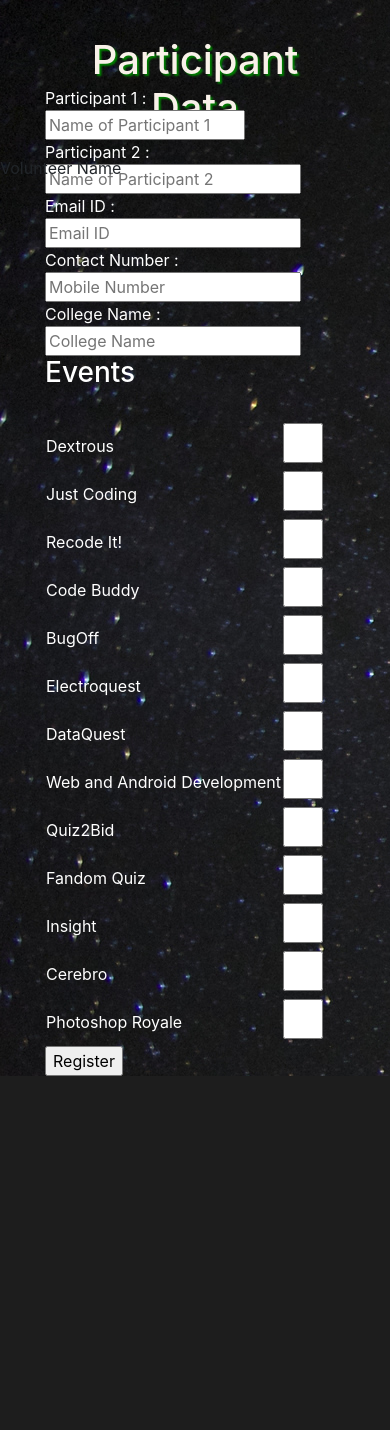
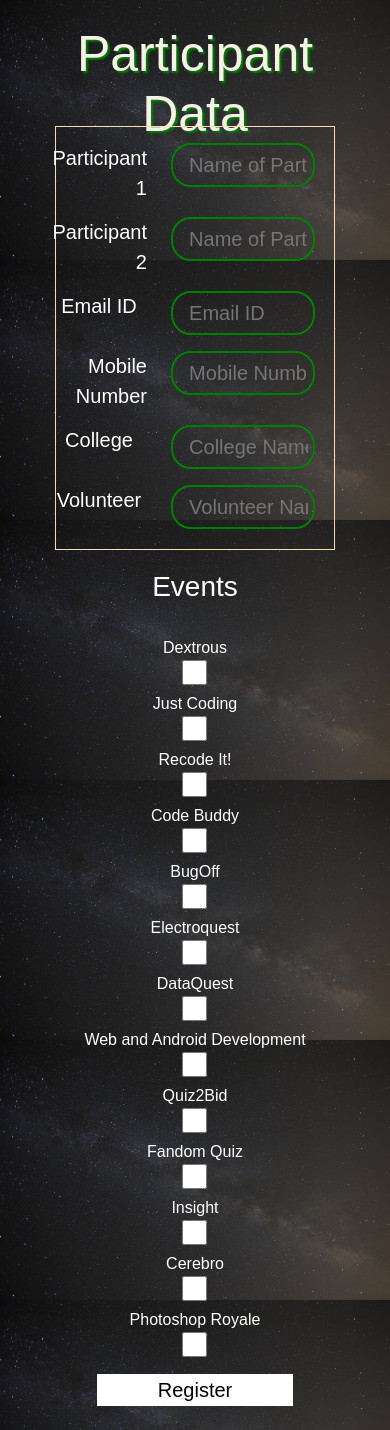
Before and after one commit to pranav7557/event_management, a Django app: page /register/ in a window 390 px wide. Before the commit the page ends 1076 px from the top, so only its background shows below. Run offline with Django 3.2, Linux system fonts and the light colour scheme; some libraries are stand-ins or nearby versions.

Commit message:
Deploying

```diff
--- a/pasc/urls.py
+++ b/pasc/urls.py
@@ -29,5 +29,6 @@ urlpatterns = [
     path('data', data),
     path('att', update_att),
     path('add_data', add_data),
-    path('menu',menu,name="menu"),
+    path('menu',menu, name="menu"),
+    path('login',signIn ,name="login"),
 ]
--- a/pasc/views.py
+++ b/pasc/views.py
@@ -227,9 +227,11 @@ def add_data(request):
         'id': random2,
         'contact': cont,
         'collegeName': college,
+        'volunteer':vol,
     }
 
-    db.collection(u'Combined').document(random1).set(d1)
+    print(d1)
+    #db.collection(u'Combined').document(random1).set(d1)
 
     d2 = {
         'participant1': name1,
@@ -238,6 +240,8 @@ def add_data(request):
         'id': random2,
         'contact': cont,
         'collegeName': college,
+        'score':'0',
+        'volunteer':vol,
     }
 
     for y in x:
@@ -245,6 +249,7 @@ def add_data(request):
                           for n in range(20)])
         print(y)
         print(random3)
-        db.collection(y).document(random3).set(d2)
+        print(d2)
+        #db.collection(y).document(random3).set(d2)
 
     return render(request, "page3.html",{"id":random2})
--- a/static/new_reg.css
+++ b/static/new_reg.css
@@ -4,8 +4,12 @@ body {
     background: #252525;
     font-family: sans-serif;
     background-image: url("bg.jpg");
-    height: 100vw;
-    width: 100vw;
+    /* background-image: url("arccreactor.png"); */
+    background-size: cover;
+    height: 100%;
+    width: 100%;
+    overflow-x: hidden;
+    overflow-y: auto;
   }
 
   .main-title {
@@ -19,12 +23,25 @@ body {
     left: 50%;
     -webkit-transform: translate3d(-50%, -50%, 0);
     transform: translate3d(-50%, -50%, 0);
+    font-size: 50px;
  }
+
+ .column1 {
+  float: left;
+  width: 50%;
+}
+
+/* Clear floats after the columns */
+.row1:after {
+  content: "";
+  display: table;
+  clear: both;
+}
 
  form{
     margin-top: 130px;
     border-radius:20px  20px 0 0 ;
-    background: transparent;
+    background:transparent;
     color:white;
     position: absolute;
     width: 300px;
@@ -32,8 +49,100 @@ body {
     top:50%;
     left:50%;
     transform: translate(-50%, -50%);
+    /* opacity: 0%; */
+  }
+
+  .general{
+    border: 1px solid wheat;
+    padding: 10px 10px 10px 10px;
+    width: 100%;
+  }
+  label{
+    font-size: 20px;
+    text-align: right;
+  }
+  .col-25 {
+    float: left;
+    width: 33.33%;
+    margin-top: 6px;
+  }
+
+  .col-75 {
+    float: left;
+    width: 66.66%;
+    margin-top: 6px;
+  }
+
+  /* Clear floats after the columns */
+  .row:after {
+    content: "";
+    display: table;
+    clear: both;
   }
   input.events{
-      width: 40px;
-      height: 40px;
+      width: 25px;
+      height: 25px;
+      padding-top:2px;
+      padding-bottom: 2px;
+      cursor: pointer;
   }
+
+  input[type="text"],
+  [type="email"],
+  [type="tel"]{
+    margin-bottom: 5px;
+    width: 75%;
+    padding: 5px 5px 5px 5px;
+    background: transparent;
+    border: 2px solid green ;
+    color: whitesmoke;
+    font-size: 20px;
+    margin-bottom: 10px;
+    text-align: left;
+    border-radius: 20px;
+
+    -webkit-transition: width .35s ease-in-out;
+    transition: width .35s ease-in-out;
+  }
+
+  input[type="submit"]{
+    background-color: white;
+    color: black;
+    border: none;
+    text-align: center;
+    display: inline-block;
+    font-size: 20px;
+    width: 70%;
+    margin-top: 100px;
+  }
+
+  input[type="text"]:hover,
+  [type="email"]:hover,
+  [type="tel"]:hover{
+    margin-bottom: 5px;
+    border-radius: 20px;
+    background: transparent;
+    border: 2px solid lightblue;
+    /* transform: scaleX(1.1); */
+    color: whitesmoke;
+    font-size: 20px;
+    transition-duration: 200ms;
+    margin-bottom: 10px;
+  }
+
+  input[type="text"]:focus,
+  [type="email"]:focus,
+  [type="tel"]:focus{
+    background-color: transparent;
+    color: white;
+  }
+  form{
+    width: 66.66%;
+    text-align: center;
+  }
+
+  .form-container{
+    padding-top: 20%;
+    text-align: left;
+    padding-left: 30px;
+  }
--- a/templates/new_reg.html
+++ b/templates/new_reg.html
@@ -5,7 +5,7 @@
 <head>
   <meta name="viewport" content="width=device-width, initial-scale=1.0" charset="utf-8">
   <title>Menu Page</title>
-  <link rel="stylesheet" type="text/css" href="{% static 'new_reg.css' %}">
+
   <link href="https://fonts.googleapis.com/css?family=EB+Garamond|Martel|Orbitron|Unica+One&display=swap"
     rel="stylesheet">
   <link rel="stylesheet" href="https://maxcdn.bootstrapcdn.com/bootstrap/4.3.1/css/bootstrap.min.css">
@@ -13,11 +13,14 @@
   <script src="https://cdnjs.cloudflare.com/ajax/libs/popper.js/1.14.7/umd/popper.min.js"></script>
   <script src="https://maxcdn.bootstrapcdn.com/bootstrap/4.3.1/js/bootstrap.min.js"></script>
   <script src="https://cdnjs.cloudflare.com/ajax/libs/popper.js/1.14.7/umd/popper.min.js"
-    integrity="sha384-UO2eT0CpHqdSJQ6hJty5KVphtPhzWj9WO1clHTMGa3JDZwrnQq4sF86dIHNDz0W1"
-    crossorigin="anonymous"></script>
+    integrity="sha384-UO2eT0CpHqdSJQ6hJty5KVphtPhzWj9WO1clHTMGa3JDZwrnQq4sF86dIHNDz0W1" crossorigin="anonymous">
+    </script>
+   <link rel="stylesheet" type="text/css" href="{% static 'new_reg.css' %}">
+  <!-- <link rel="stylesheet" href="new_reg.css"> -->
+
 </head>
 
-<body style="overflow: hidden">
+<body>
   <div class="container-demo">
     <div class="content">
       <div id="large-header" class="large-header">
@@ -33,75 +36,128 @@
       <div class="form-container">
         <form action="/add_data" method="POST">
           {% csrf_token %}
-          Participant 1 : <input type="text" name="participant1" id="participant1" placeholder="Name of Participant 1"
-            style="width: 200px;"><br>
-          Participant 2 : <input type="text" name="participant2" id="participant2"
-            placeholder="Name of Participant 2"><br>
-          Email ID : <input type="email" name="mail" placeholder="Email ID"><br>
-          Contact Number : <input type="tel" name="contact" placeholder="Mobile Number"><br>
-          College Name : <input type="text" name="collegeName" placeholder="College Name"><br>
-          <h3>Events</h3><br>
-          <table>
-            <tr>
-              <td>Dextrous</td>
-              <td><input type="checkbox" class="events" name="Dextrous" ></td>
-            </tr>
-            <tr>
-              <td>Just Coding</td>
-              <td><input type="checkbox" class="events" name="JustCoding"></td>
-            </tr>
-            <tr>
-              <td>Recode It!</td>
-              <td><input type="checkbox" class="events" name="Recode_It"></td>
-            </tr>
-            <tr>
-              <td>Code Buddy</td>
-              <td><input type="checkbox" class="events" name="Code_Buddy"><br></td>
-            </tr>
-            <tr>
-              <td>BugOff</td>
-              <td><input type="checkbox" class="events" name="Bug_Off"><br></td>
-            </tr>
-            <tr>
-              <td>Electroquest</td>
-              <td> <input type="checkbox" class="events" name="ElectroQuest"><br></td>
-            </tr>
-            <tr>
-              <td>DataQuest</td>
-              <td><input type="checkbox" class="events" name="DataQuest"><br></td>
-            </tr>
-            <tr>
-              <td>Web and Android Development</td>
-              <td><input type="checkbox" class="events" name="Web_and_App_Development"><br></td>
-            </tr>
-            <tr>
-              <td>Quiz2Bid</td>
-              <td><input type="checkbox" class="events" name="Quiz2Bid"><br></td>
-            </tr>
-            <tr>
-              <td>Fandom Quiz</td>
-              <td><input type="checkbox" class="events" name="Fandom"><br></td>
-            </tr>
-            <tr>
-              <td>Insight</td>
-              <td><input type="checkbox" class="events" name="Insight"><br></td>
-            </tr>
-            <tr>
-              <td>Cerebro</td>
-              <td><input type="checkbox" class="events" name="Cerebro"><br></td>
-            </tr>
-            <tr>
-              <td>Photoshop Royale</td>
-              <td><input type="checkbox" class="events" name="Photoshop_Royale"><br></td>
-            </tr>
+          <div class="general">
+            <div class="row">
+              <div class="col-25"><label for="participant1">Participant 1</label></div>
+              <div class="col-75"><input type="text" name="participant1" id="participant1"
+                  placeholder="  Name of Participant 1"></div>
+            </div>
+            <div class="row">
+              <div class="col-25"><label for="participant2">Participant 2</label></div>
+              <div class="col-75"><input type="text" name="participant2" id="participant2"
+                  placeholder="  Name of Participant 2"></div>
+            </div>
+            <div class="row">
+              <div class="col-25"><label for="mail">Email ID</label></div>
+              <div class="col-75"><input type="email" name="mail" placeholder="  Email ID"></div>
+            </div>
+            <div class="row">
+              <div class="col-25"><label for="contact">Mobile Number</label></div>
+              <div class="col-75"><input type="tel" name="contact" placeholder="  Mobile Number"></div>
+            </div>
+            <div class="row">
+              <div class="col-25"><label for="collegename">College</label></div>
+              <div class="col-75"><input type="text" name="collegeName" placeholder="  College Name"></div>
+            </div>
+            <div class="row">
+              <div class="col-25"><label for="volunteer">Volunteer</label></div>
+              <div class="col-75"><input type="text" name="volunteer" placeholder="  Volunteer Name"></div>
+            </div>
+          </div>
+          <h3 style="padding-top: 20px;">Events</h3><br>
+          <div class="events1">
+            <div class="row">
+              <div class="col-sm-3"></div>
+              <div class="col-sm-3">Dextrous</div>
+              <div class="col-sm-3"><input type="checkbox" class="events" name="Dextrous"></div>
+              <div class="col-sm-3"></div>
+            </div>
+            <div class="row">
+              <div class="col-sm-3"></div>
+              <div class="col-sm-3">Just Coding</div>
+              <div class="col-sm-3"><input type="checkbox" class="events" name="JustCoding"></div>
+              <div class="col-sm-3"></div>
+            </div>
+            <div class="row">
+              <div class="col-sm-3"></div>
+              <div class="col-sm-3">Recode It!</div>
+              <div class="col-sm-3"><input type="checkbox" class="events" name="Recode_It"></div>
+              <div class="col-sm-3"></div>
+            </div>
+            <div class="row">
+              <div class="col-sm-3"></div>
+              <div class="col-sm-3">Code Buddy</div>
+              <div class="col-sm-3"><input type="checkbox" class="events" name="Code_Buddy"></div>
+              <div class="col-sm-3"></div>
+            </div>
+            <div class="row">
+              <div class="col-sm-3"></div>
+              <div class="col-sm-3">BugOff</div>
+              <div class="col-sm-3"><input type="checkbox" class="events" name="Bug_Off"></div>
+              <div class="col-sm-3"></div>
+            </div>
+            <div class="row">
+              <div class="col-sm-3"></div>
+              <div class="col-sm-3">Electroquest</div>
+              <div class="col-sm-3"><input type="checkbox" class="events" name="ElectroQuest"></div>
+              <div class="col-sm-3"></div>
+            </div>
+            <div class="row">
+              <div class="col-sm-3"></div>
+              <div class="col-sm-3">DataQuest</div>
+              <div class="col-sm-3"><input type="checkbox" class="events" name="DataQuest"></div>
+              <div class="col-sm-3"></div>
+            </div>
+            <div class="row">
+              <div class="col-sm-3"></div>
+              <div class="col-sm-3">Web and Android Development</div>
+              <div class="col-sm-3"><input type="checkbox" class="events" name="Web_and_App_Development"></div>
+              <div class="col-sm-3"></div>
+            </div>
+            <div class="row">
+              <div class="col-sm-3"></div>
+              <div class="col-sm-3">Quiz2Bid</div>
+              <div class="col-sm-3"><input type="checkbox" class="events" name="Quiz2Bid"></div>
+              <div class="col-sm-3"></div>
+            </div>
+            <div class="row">
+              <div class="col-sm-3"></div>
+              <div class="col-sm-3">Fandom Quiz</div>
+              <div class="col-sm-3"><input type="checkbox" class="events" name="Fandom"></div>
+              <div class="col-sm-3"></div>
+            </div>
+            <div class="row">
+              <div class="col-sm-3"></div>
+              <div class="col-sm-3">Insight</div>
+              <div class="col-sm-3"><input type="checkbox" class="events" name="Insight"></div>
+              <div class="col-sm-3"></div>
+            </div>
+            <div class="row">
+              <div class="col-sm-3"></div>
+              <div class="col-sm-3">Cerebro</div>
+              <div class="col-sm-3"><input type="checkbox" class="events" name="Cerebro"></div>
+              <div class="col-sm-3"></div>
+            </div>
+            <div class="row">
+              <div class="col-sm-3"></div>
+              <div class="col-sm-3">Photoshop Royale</div>
+              <div class="col-sm-3"><input type="checkbox" class="events" name="Photoshop_Royale"></div>
+              <div class="col-sm-3"></div>
+            </div>
 
-          </table>
-          <input type="submit" value="Register"><br>
+            <div class="row">
+              <div class="col-sm-4"></div>
+              <div class="col-sm-4"><input type="submit" value="Register" style="margin-top: 10px;"></div>
+              <div class="col-sm-4"></div>
+            </div>
+            <br>
+          </div>
         </form>
       </div>
     </div>
-    <div class="col-sm-3">
-      Volunteer Name
+    <div class="col-sm-3" style="color: white">
+      <!-- Volunteer Name : -->
+      <p id="volunteername" style="display: inline;"></p>
     </div>
 
   </div>
@@ -122,14 +178,10 @@
     for (var j = 0; j < checked.length; j++) {
       alert(checked[j]);
     }
-
   return checked;
 }
 </script>
-
-
 <script type="text/javascript">
-
   function add() {
     $.ajax({
       type: "POST",
@@ -146,7 +198,6 @@
 </script> -->
 
 <!-- <script>
-
   function add() {
     var checkboxes = document.getElementsByClassName("events");
     var checked = [];
@@ -163,7 +214,7 @@
     console.log(partic1);
 
     alert(partic1); -->
-    <!-- // $.ajax({
+<!-- // $.ajax({
     //   type: "POST",
     //   url: "/add_data",
     //   data: {
--- a/templates/page1.html
+++ b/templates/page1.html
@@ -44,6 +44,12 @@
 
     <button id="search" type="submit">Search</button>
 
+    <br>
+    <br>
+
+   <a href="{% url 'menu' %}">
+         <button type="button" id="search">Return</button>
+   </a>
 </form>
 
 </div>
```
Also changed, not shown: templates/menu.html (+10 -7 lines).
